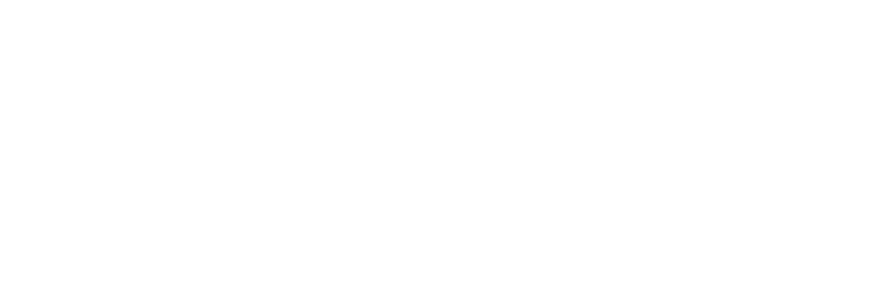
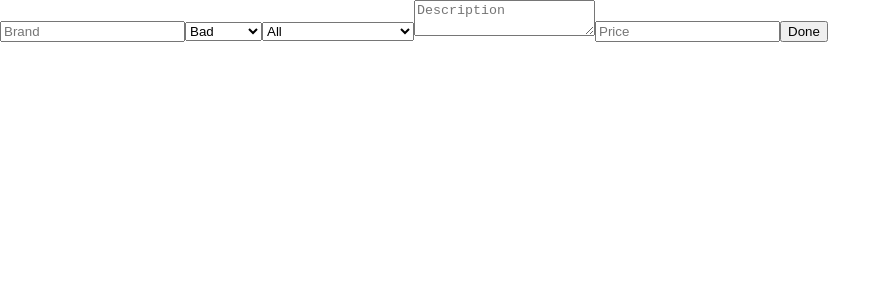
Before and after one commit to tyonek/UnitDispatch, a React (Create React App) app: page /sell in a window 1280 px wide. Shown: the top 300 px of the page, without its empty margins (0-891 px from the left). Built offline with nearby package versions, Linux system fonts and the light colour scheme.

Commit message:
started to work on the form

```diff
--- a/src/App.js
+++ b/src/App.js
@@ -9,6 +9,7 @@
 import Login from './routes/Login/Login';
 import Standard from './routes/UserAccounts/Standard/Standard';
 import Transporter from './routes/UserAccounts/Transporter/Transporter';
+import Sell from './routes/sell/sell'
 export default class App extends Component{
  render(){
    return(
@@ -22,6 +23,7 @@
          <Route path={'/login'} component={Login}></Route>
          <Route path={'/standard'} compomnent={Standard}></Route>
          <Route path={'/transporter'} component={Transporter}></Route>
+         <Route path={'/sell'} component={Sell}></Route>
        </Switch>
      </div>
    )
--- /dev/null
+++ b/src/component/Forms/sellerForm/sellerForm.js
@@ -0,0 +1,63 @@
+import React from 'react';
+
+export const sellerForm = (props) => {
+	const categoryOfItems = [
+		'All',
+		'Apparel',
+		'Appliances',
+		'Automotive',
+		'Baby',
+		'Beauty',
+		'Blended',
+		'Books',
+		'Classical',
+		'DVD',
+		'Electronics',
+		'Grocery',
+		'HealthPersonalCare',
+		'HomeGarden',
+		'HomeImprovement',
+		'Jewelry',
+		'KindleStore',
+		'Kitchen',
+		'Lighting',
+		'Marketplace',
+		'MP3Downloads',
+		'Music',
+		'MusicTracks',
+		'MusicalInstruments',
+		'OfficeProducts',
+		'OutdoorLiving',
+        'Outlet',
+        'Other',
+		'PetSupplies',
+		'PCHardware',
+		'Shoes',
+		'Software',
+		'SoftwareVideoGames',
+		'SportingGoods',
+		'Tools',
+		'Toys',
+		'VHS',
+		'Video',
+		'VideoGames',
+		'Watches'
+	];
+	return (
+		<form>
+			<input placeholder="Brand" />
+			<select>
+				<option>Bad</option>
+				<option>Good</option>
+				<option>Excellent</option>
+			</select>
+			<select>{categoryOfItems.map((category) => <option>{category}</option>)}</select>
+			<textarea placeholder="Description" />
+			<input placeholder="Price" />
+
+            <button type="submit">Done</button>
+		</form>
+	);
+};
+
+export default sellerForm;
--- /dev/null
+++ b/src/routes/sell/sell.js
@@ -0,0 +1,11 @@
+import React, { Component } from 'react'
+import SellerForm from '../../component/Forms/sellerForm/sellerForm'
+export default class sell extends Component {
+    render() {
+        return (
+            <div>
+                <SellerForm/>
+            </div>
+        )
+    }
+}
```
